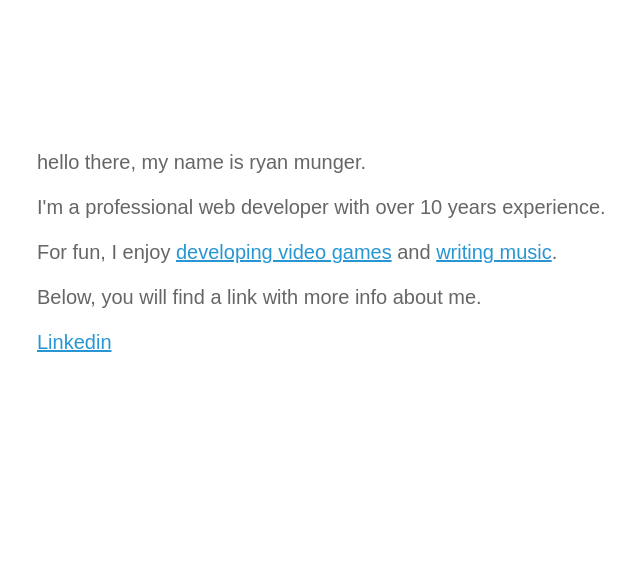
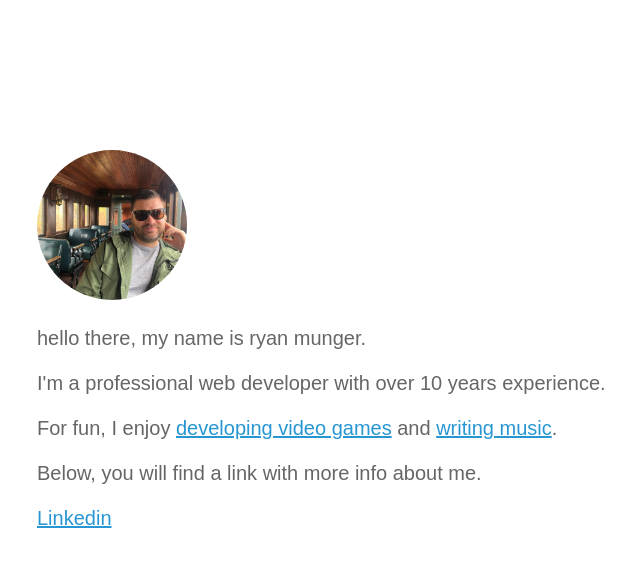
Before and after one commit to ryanmunger/ryanmunger.me, a plain HTML site: page index.html in a window 1280 px wide. Shown: the whole page, without its empty margins (303-943 px from the left). Drawn offline with Linux system fonts and the light colour scheme.

Commit message:
Add picture

```diff
--- a/index.html
+++ b/index.html
@@ -34,10 +34,16 @@
         a:focus {
             text-decoration: underline;
         }
+        .me {
+            border-radius: 50%;
+            width: 25%;
+            height: 25%;
+        }
     </style>
 </head>
 <body>
     <main>
+        <img class="me" src="me.jpg" alt="Ryan Munger sitting on a train"/>
         <p>hello there, my name is ryan munger.</p>
         <p>I'm a professional web developer with over 10 years experience.</p>
         <p>For fun, I enjoy <a href="https://ryanmunger.itch.io/">developing video games</a> and <a href="https://soundcloud.com/ryanmunger">writing music</a>.</p>
```
Also changed, not shown: me.jpg (added).
